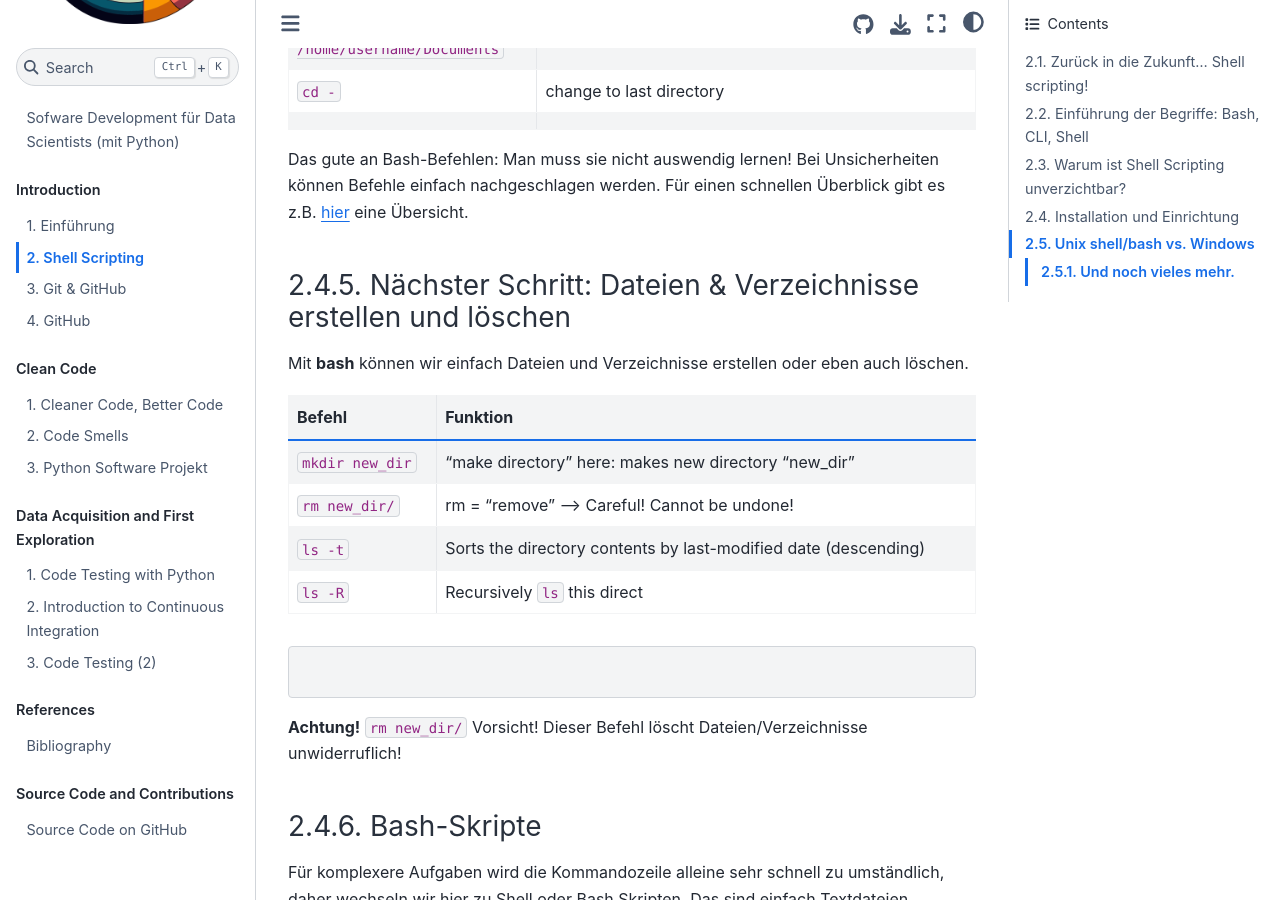
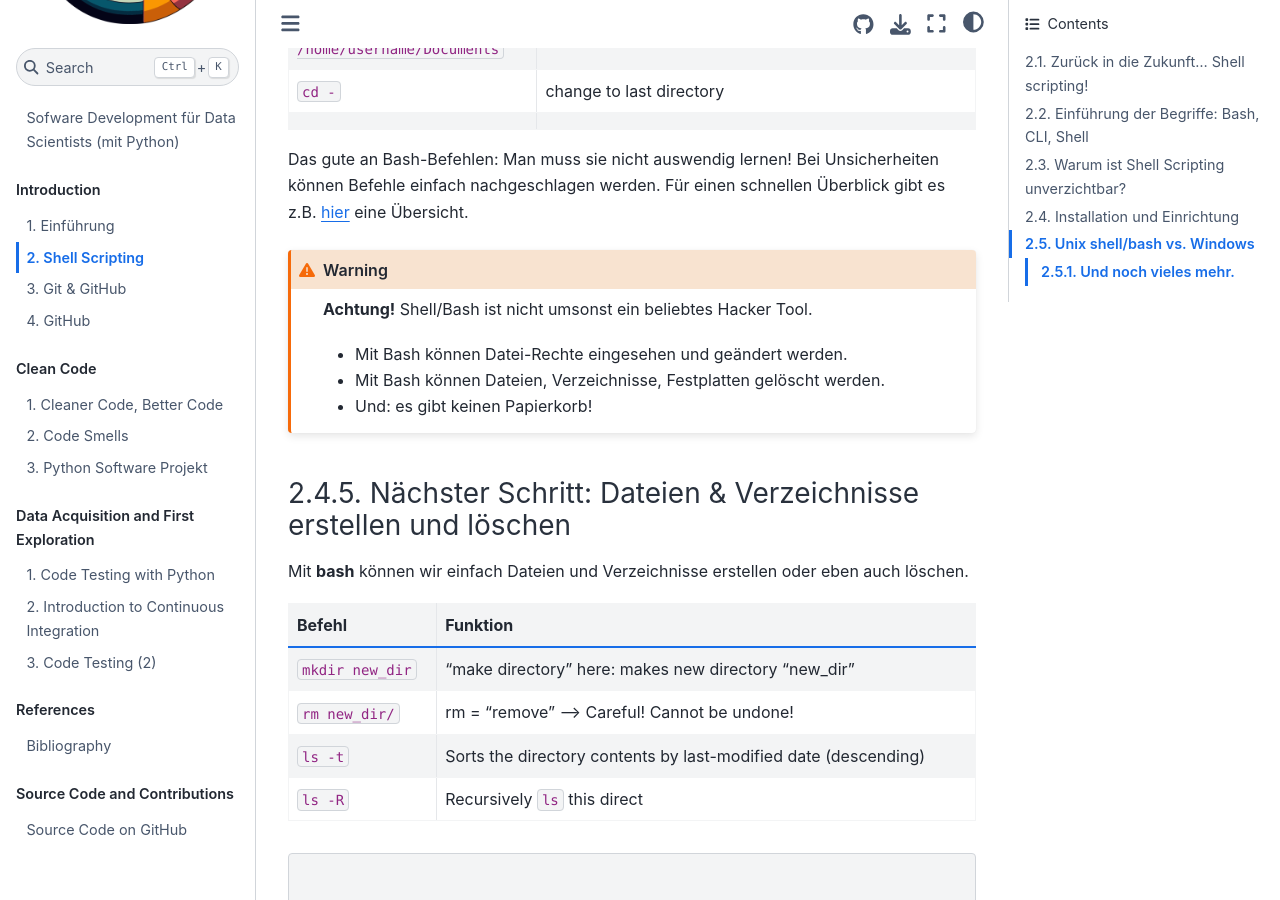
Before and after one commit to florian-huber/data_science_software_dev, a Jupyter Book: the page built from book/02_shell_scripting.md, in a window 1280 px wide and 900 px high, scrolled down 4155 px. Built offline with Jupyter Book 1.0.4 settings and Sphinx 7.4.7 and the Sphinx Book theme 1.1.4, drawn with Linux system fonts in a browser that asks for light colours; pages that are not in the unit, such as notebooks, are missing from menus; cross-references to code outside the pages are shown as plain code; some of the changed text lies outside the part shown.

Commit message:
add warning

````diff
--- a/book/02_shell_scripting.md
+++ b/book/02_shell_scripting.md
@@ -43,7 +43,7 @@ Linux ist nämlich überall in der digitalen Welt zu finden!
 ```
 
 **Warum ist Linux so beliebt?**
-  - **Open Source**: Jeder kann den Quellcode einsehen und verändern.
+  - **Open Source!**: Jeder kann den Quellcode einsehen und verändern.
   - **Kostenlos**: Linux kostet nichts, damit kann es auch auf belieb vielen Rechnern ohne Lizenzgebühren installiert werden
   - **Sicherheit**: Linux gilt als recht sicher, da dank der globalen Community Sicherheitslücken oft schnell entdeckt und behoben werden.
   - **Performance**: Im Vergleich zu Windows ist Linux oft ressourcenschonender, da es nicht auf eine umfassende Benutzererfahrung optimiert ist, sondern eher schlank und effizient läuft.
@@ -116,6 +116,14 @@ Anders als andere Programmiersprachen ist **bash** ein CLI (Command-Line Interfa
 
 
 Das gute an Bash-Befehlen: Man muss sie nicht auswendig lernen! Bei Unsicherheiten können Befehle einfach nachgeschlagen werden. Für einen schnellen Überblick gibt es z.B. [hier](https://www.educative.io/blog/bash-shell-command-cheat-sheet) eine Übersicht.
+
+```{warning}
+**Achtung!** Shell/Bash ist nicht umsonst ein beliebtes Hacker Tool.
+
+- Mit Bash können Datei-Rechte eingesehen und geändert werden.
+- Mit Bash können Dateien, Verzeichnisse, Festplatten gelöscht werden.
+- Und: es gibt keinen Papierkorb!
+```
 
 ### Nächster Schritt: Dateien & Verzeichnisse erstellen und löschen
 
````
